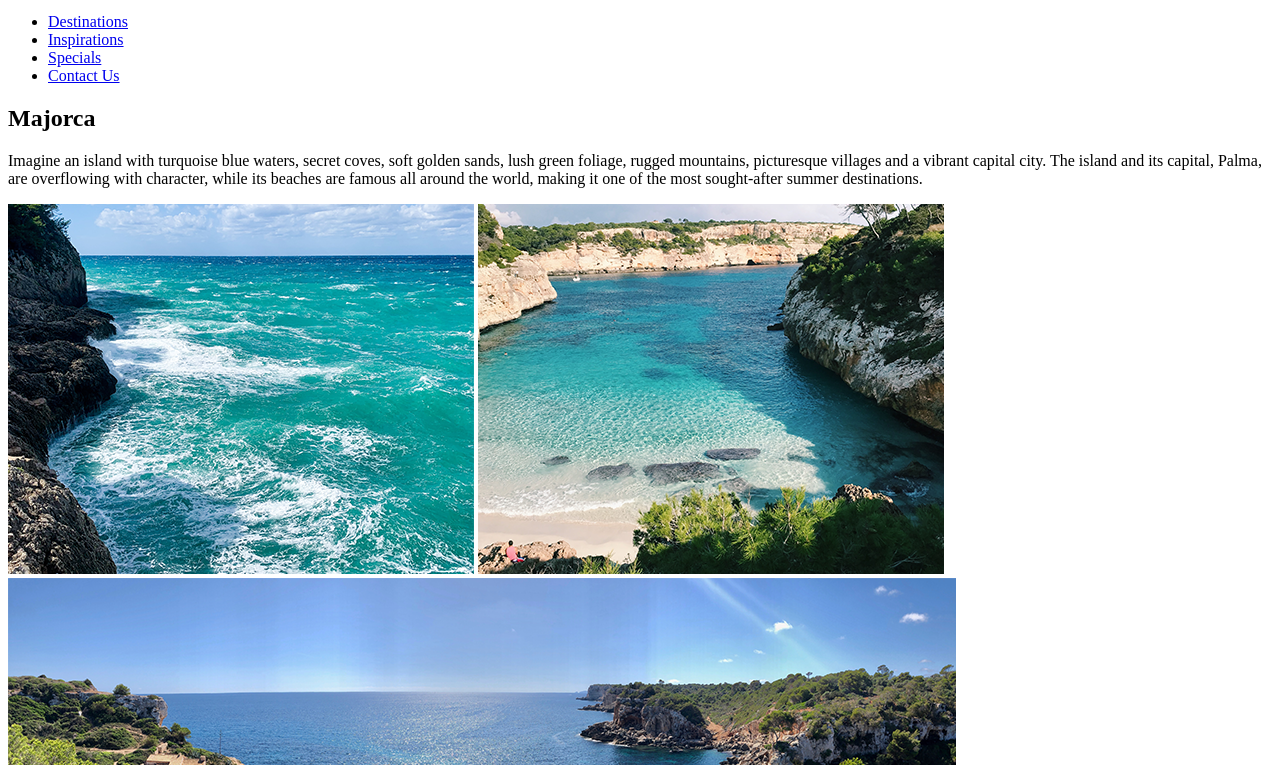
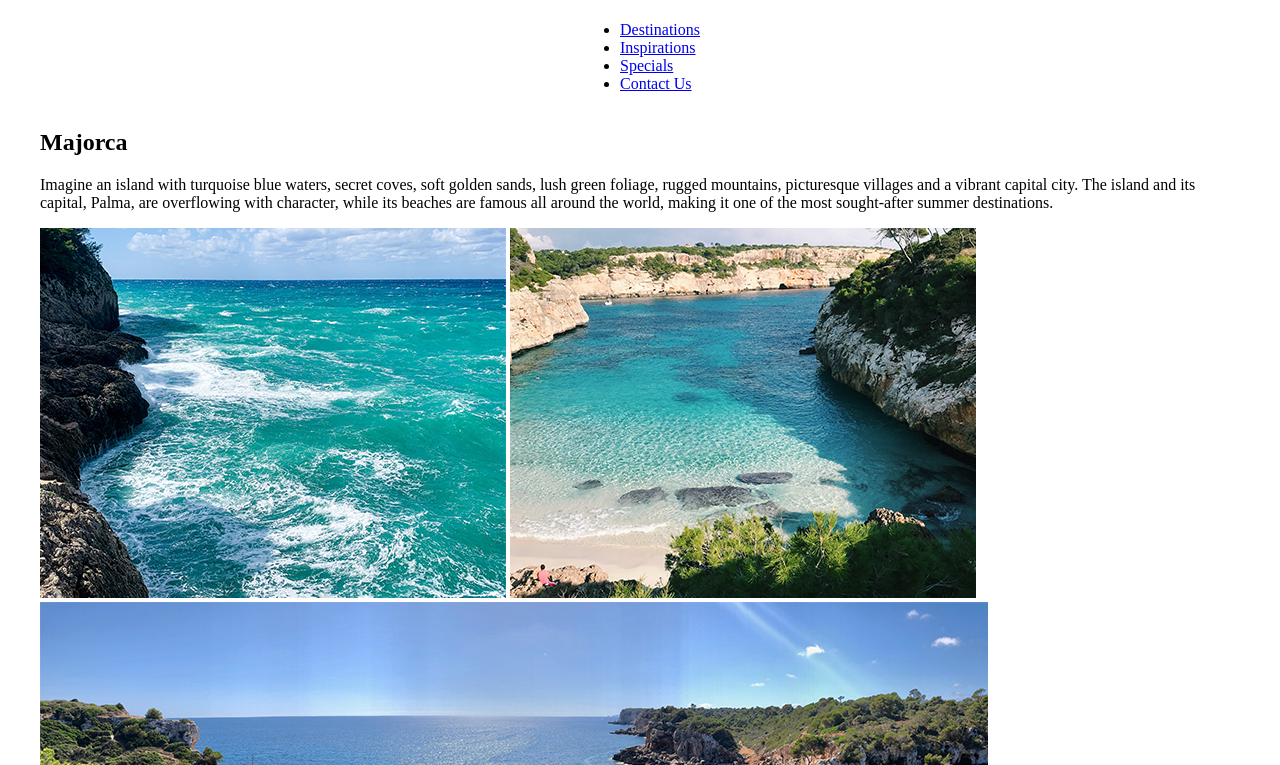
Before and after one commit to TdayAsu/wunderlust, a plain HTML site: page index.html in a window 1280 px wide. Shown: the part 247-1012 px from the top of the page. Drawn offline with Linux system fonts and the light colour scheme.

Commit message:
Update index.html

```diff
--- a/index.html
+++ b/index.html
@@ -4,7 +4,7 @@
     <meta charset="UTF-8">
     <title>Wunderlust Travel</title>
 </head>
-<body>
+<body style="display: flex; justify-content: center; align-items: center; flex-direction: column; max-width: 1200px; margin: 0 auto;">
   <a href="#main-content" class="skip link">Skip to main</a>
 
   <header>
```
